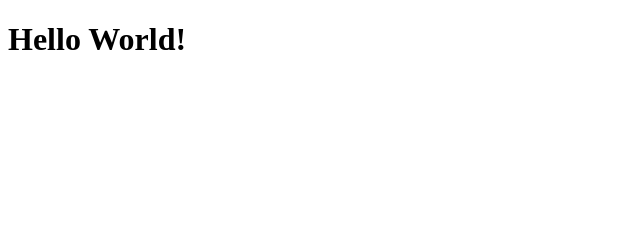
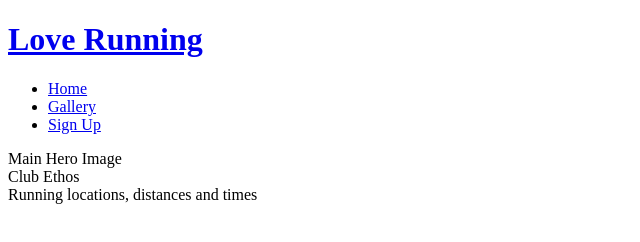
Before and after one commit to Nules84/love-running, a plain HTML site: page index.html in a window 1280 px wide. Shown: the whole page, without its empty margins (0-640 px from the left). Drawn offline with Linux system fonts and the light colour scheme.

Commit message:
Header Structure in place

```diff
--- a/index.html
+++ b/index.html
@@ -7,7 +7,36 @@
         <title>Document</title>
     </head>
     <body>
-        <h1>Hello World!</h1>
+        <header>
+            <a href="index.html">
+                <h1>Love Running</h1>
+            </a>
+            <nav>
+                <ul>
+                    <li>
+                       <a href="index.html">Home</a>
+                    </li>
+                    <li>
+                       <a href="#">Gallery</a>
+                    </li>
+
+                    <li>
+                      <a href="#">Sign Up</a>
+                </li>
+               </ul>
+            </nav>
+        </header>
+
+        <section>
+            Main Hero Image
+        </section>
+        <section>
+            Club Ethos
+        </section>
+        <section>
+            Running locations, distances and times
+        </section>
+        <Footer></Footer>
 
     </body>
     </html>
```
